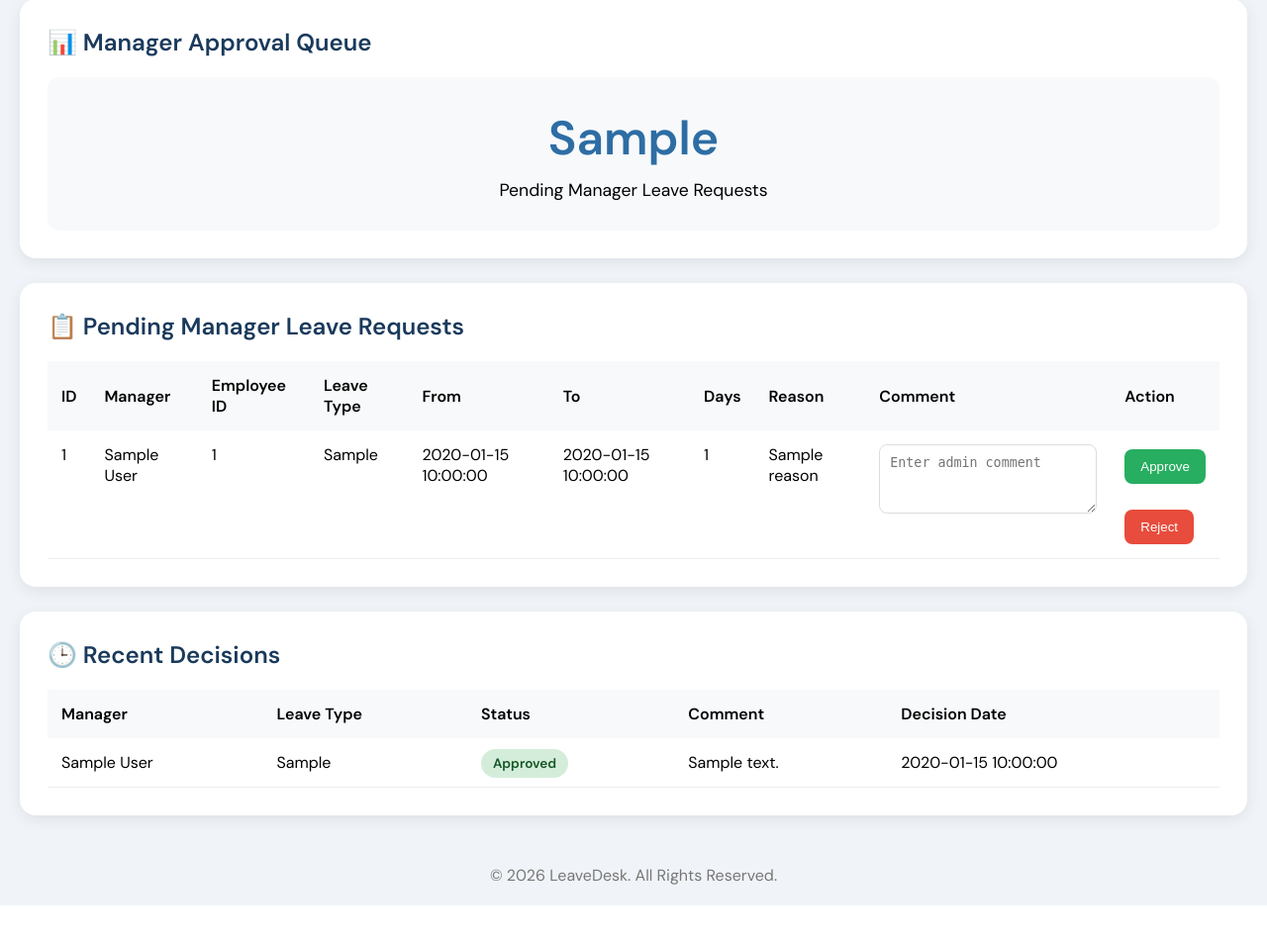
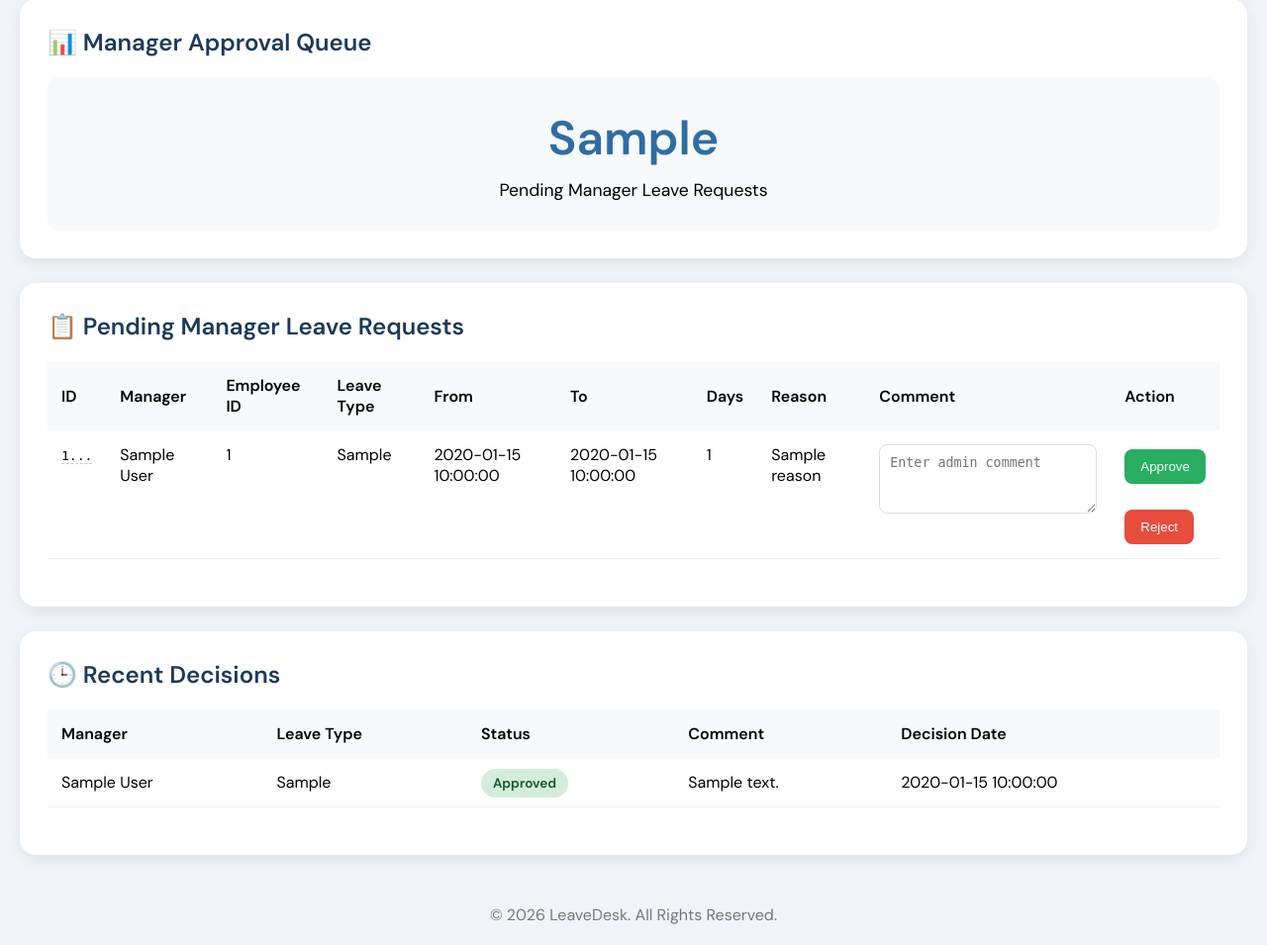
Before and after one commit to GopikaVelusamy/leave-desk, a Flask app: template templates/admin_requests.html in a window 1280 px wide. Shown: the part 108-1063 px from the top of the page at 99% size. Before the commit the page ends 1023 px from the top, so only its background shows below. Run offline with Flask 3, Linux system fonts and the light colour scheme; the template is opened without the code that fills it: most values are stand-ins (such as "Sample title", 1, 10 or a date in 2020).

Commit message:
Fix table layout overflow and truncate request IDs in UI

```diff
--- a/templates/admin_requests.html
+++ b/templates/admin_requests.html
@@ -86,6 +86,13 @@ nav{
 .stats-box p{
     margin-top:10px;
     font-size:1.1rem;
+}
+
+.table-container {
+    width: 100%;
+    overflow-x: auto;
+    -webkit-overflow-scrolling: touch;
+    margin-bottom: 20px;
 }
 
 table{
@@ -241,6 +248,7 @@ textarea{
 
 {% if pending_requests %}
 
+<div class="table-container">
 <table>
 
 <thead>
@@ -266,7 +274,7 @@ textarea{
 
 <tr>
 
-    <td>{{ req.id }}</td>
+    <td><span title="{{ req.id }}" style="cursor: help; font-family: monospace; border-bottom: 1px dashed #ccc;">{{ req.id[:8] }}...</span></td>
     <td>{{ req.full_name }}</td>
     <td>{{ req.employee_id }}</td>
     <td>{{ req.leave_type }}</td>
@@ -317,6 +325,7 @@ textarea{
 </tbody>
 
 </table>
+</div>
 
 {% else %}
 
@@ -334,6 +343,7 @@ textarea{
 
 {% if decision_history %}
 
+<div class="table-container">
 <table>
 
 <thead>
@@ -381,6 +391,7 @@ textarea{
 </tbody>
 
 </table>
+</div>
 
 {% else %}
 
--- a/templates/my_requests.html
+++ b/templates/my_requests.html
@@ -169,7 +169,7 @@ td{
 
 <tr>
 
-<td>{{ r.id }}</td>
+<td><span title="{{ r.id }}" style="cursor: help; font-family: monospace; border-bottom: 1px dashed #ccc;">{{ r.id[:8] }}...</span></td>
 <td>{{ r.leave_type }}</td>
 <td>{{ r.start_date }}</td>
 <td>{{ r.end_date }}</td>
```
Also changed, not shown: templates/manager_leave.html (+10 -1 lines), templates/manager_requests.html (+10 -1 lines).
